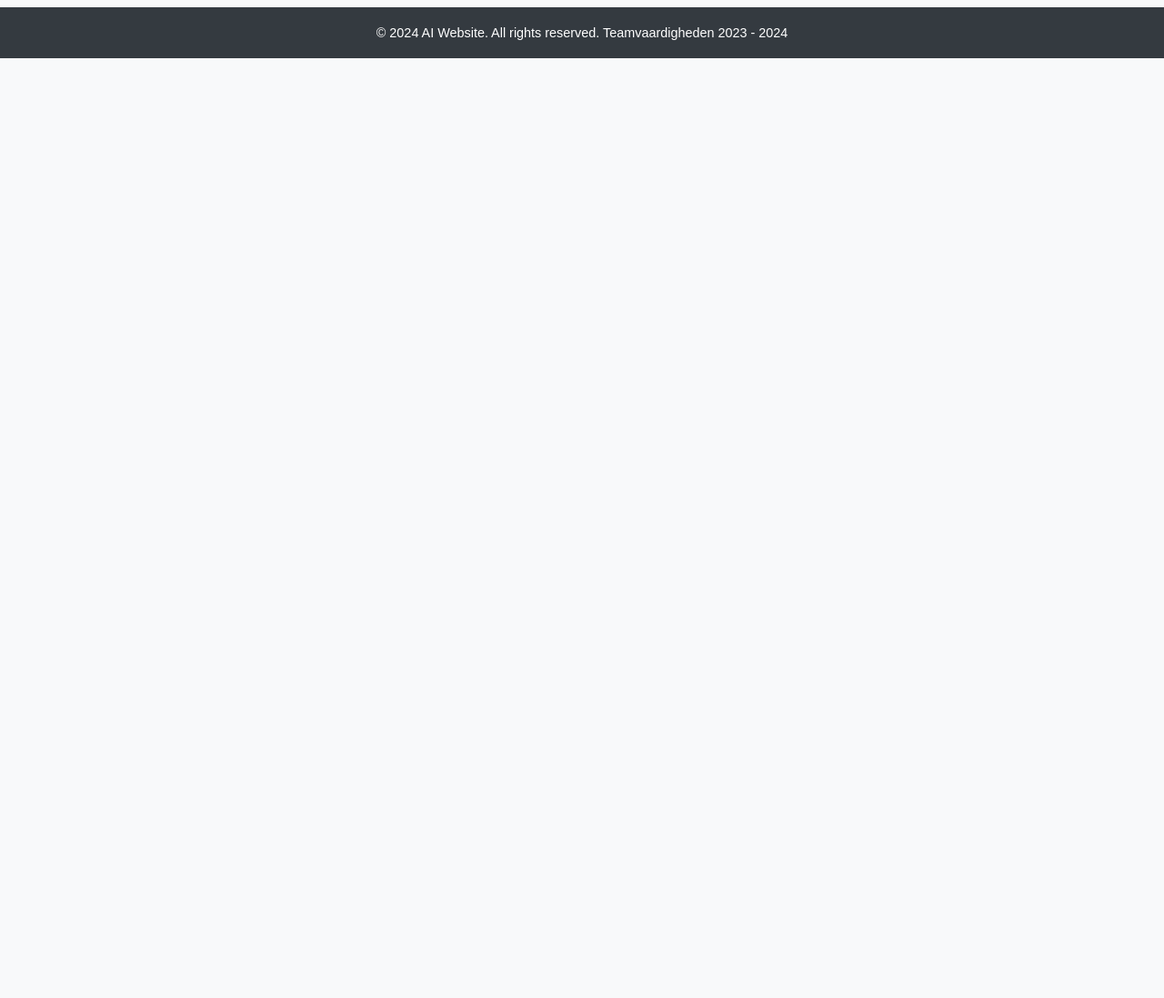
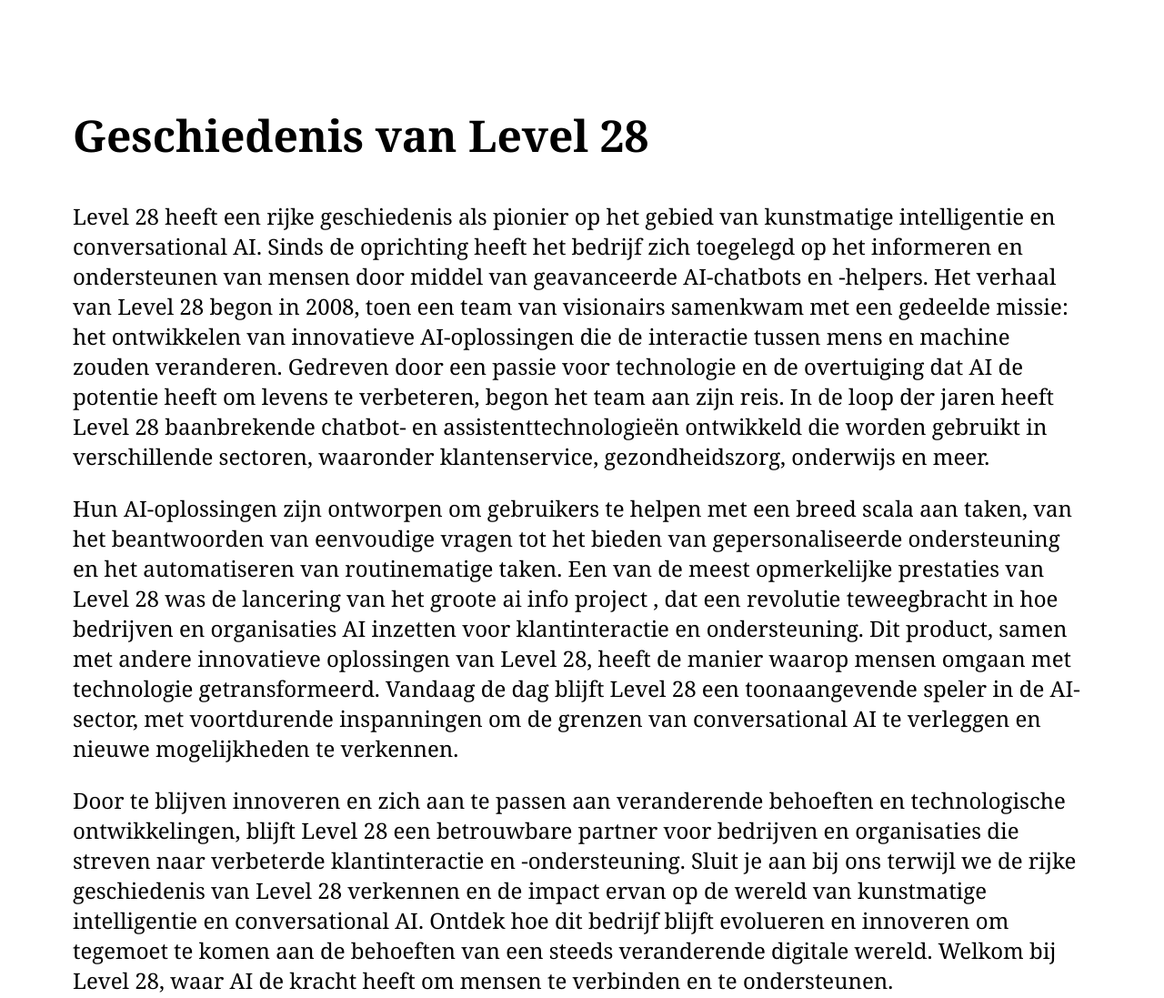
Before and after one commit to r0807539/Website-AI, a plain HTML site: page index.html in a window 1280 px wide. Shown: the part 736-1833 px from the top of the page at 91% size. Before the commit the page ends 800 px from the top, so only its background shows below. Drawn offline with Linux system fonts and the light colour scheme.

Commit message:
Styling en inhoud toegepast door Felix

```diff
--- a/index.html
+++ b/index.html
@@ -26,6 +26,56 @@
         <a href="#"><i class="fa fa-instagram"></i></a>
       </div>
     </header>
+    <main>
+      <section class="title">
+        <h1>Level 28</h1>
+      </section>
+
+      <section id="Geschiedenis">
+        <h2>Geschiedenis van Level 28</h2>
+        <p>
+          Level 28 heeft een rijke geschiedenis als pionier op het gebied van
+          kunstmatige intelligentie en conversational AI. Sinds de oprichting
+          heeft het bedrijf zich toegelegd op het informeren en ondersteunen van
+          mensen door middel van geavanceerde AI-chatbots en -helpers. Het
+          verhaal van Level 28 begon in 2008, toen een team van visionairs
+          samenkwam met een gedeelde missie: het ontwikkelen van innovatieve
+          AI-oplossingen die de interactie tussen mens en machine zouden
+          veranderen. Gedreven door een passie voor technologie en de
+          overtuiging dat AI de potentie heeft om levens te verbeteren, begon
+          het team aan zijn reis. In de loop der jaren heeft Level 28
+          baanbrekende chatbot- en assistenttechnologieën ontwikkeld die worden
+          gebruikt in verschillende sectoren, waaronder klantenservice,
+          gezondheidszorg, onderwijs en meer.
+        </p>
+        <p>
+          Hun AI-oplossingen zijn ontworpen om gebruikers te helpen met een
+          breed scala aan taken, van het beantwoorden van eenvoudige vragen tot
+          het bieden van gepersonaliseerde ondersteuning en het automatiseren
+          van routinematige taken. Een van de meest opmerkelijke prestaties van
+          Level 28 was de lancering van het groote ai info project , dat een
+          revolutie teweegbracht in hoe bedrijven en organisaties AI inzetten
+          voor klantinteractie en ondersteuning. Dit product, samen met andere
+          innovatieve oplossingen van Level 28, heeft de manier waarop mensen
+          omgaan met technologie getransformeerd. Vandaag de dag blijft Level 28
+          een toonaangevende speler in de AI-sector, met voortdurende
+          inspanningen om de grenzen van conversational AI te verleggen en
+          nieuwe mogelijkheden te verkennen.
+        </p>
+        <p>
+          Door te blijven innoveren en zich aan te passen aan veranderende
+          behoeften en technologische ontwikkelingen, blijft Level 28 een
+          betrouwbare partner voor bedrijven en organisaties die streven naar
+          verbeterde klantinteractie en -ondersteuning. Sluit je aan bij ons
+          terwijl we de rijke geschiedenis van Level 28 verkennen en de impact
+          ervan op de wereld van kunstmatige intelligentie en conversational AI.
+          Ontdek hoe dit bedrijf blijft evolueren en innoveren om tegemoet te
+          komen aan de behoeften van een steeds veranderende digitale wereld.
+          Welkom bij Level 28, waar AI de kracht heeft om mensen te verbinden en
+          te ondersteunen.
+        </p>
+      </section>
+    </main>
     <footer>
       <div class="footer-content">
         &copy; 2024 AI Website. All rights reserved. Teamvaardigheden 2023 -
--- a/style.css
+++ b/style.css
@@ -111,3 +111,27 @@ footer {
 .footer-content {
   font-size: 0.9em;
 }
+section {
+  padding: 5rem;
+  background-color: white;
+}
+.title {
+  text-align: center;
+  padding: 5.75rem 0rem;
+  background-color: #a9d6e5;
+  font-size: 10rem;
+  color: #ffc101;
+  text-shadow: -1px 0 black, 0 1px black, 1px 0 black, 0 -1px black;
+}
+h1 {
+  font-size: 10rem;
+}
+main * {
+  font-family: Georgia, "Times New Roman", Times, serif;
+}
+h2 {
+  font-size: 3rem;
+}
+p {
+  font-size: 1.5rem;
+}
```
